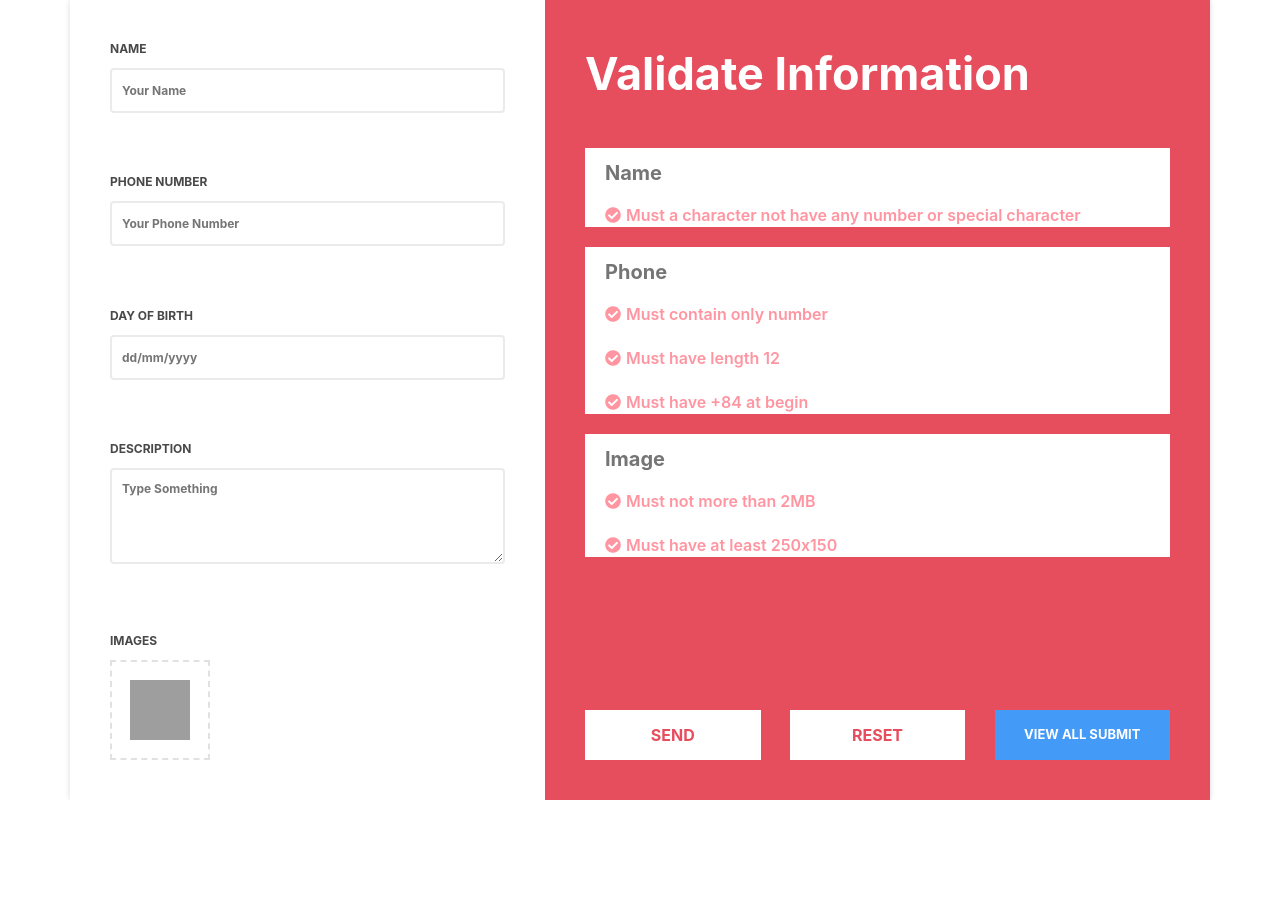
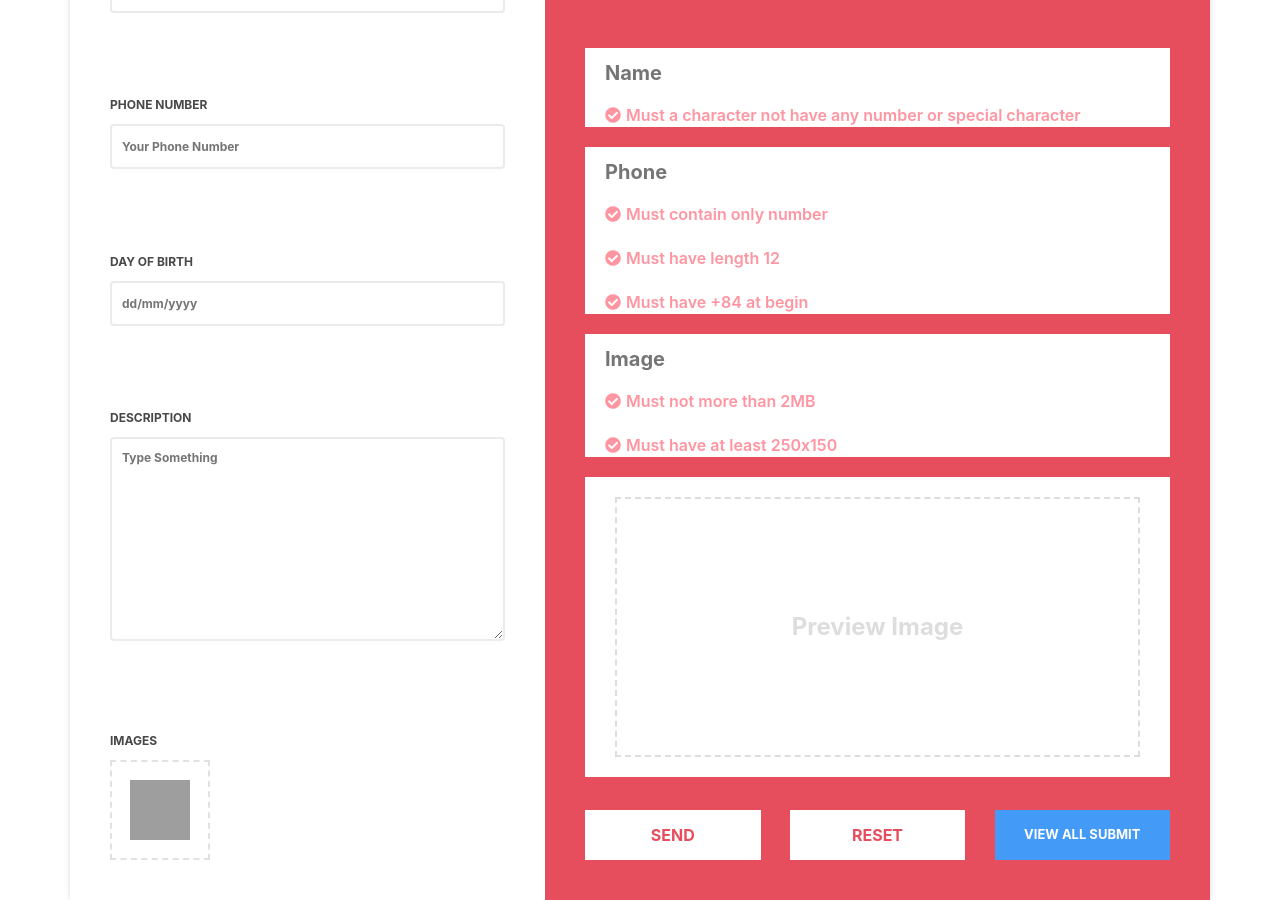
Before and after one commit to DaoHuyTuan/testtest, a React (Create React App) app: page / in a window 1280 px wide. Before the commit the page ends 800 px from the top, so only its background shows below. Built offline with nearby package versions, Linux system fonts and the light colour scheme; grey boxes are pictures that could not be loaded.

Commit message:
add preview image

```diff
--- a/src/App.css
+++ b/src/App.css
@@ -4,7 +4,7 @@
 }
 .main {
   width:1200px;
-  height:800px;
+  height:1000px;
   margin:auto;
   position: absolute;
   top:0px;
@@ -246,13 +246,24 @@
 .checkList-content {
   height: 100%;
 }
+.boxImage {
+  width: 100%;
+  height: 300px;
+  background-color:#ffffff;
+  display: flex;
+  padding:20px;
+}
 .previewImage {
+  width: calc(100% - 20px);
   height: 100%;
   border:2px solid #ddd;
   border-style: dashed;
   display: flex;
   justify-content: center;
   align-items: center;
+  background-color:#ffffff;
+  margin:0 auto;
+
 }
 .previewImageTXT {
   font-size: 24px;
--- a/src/containers/Main.jsx
+++ b/src/containers/Main.jsx
@@ -56,9 +56,6 @@ class Main extends React.Component {
     this.refDob.current.value = "";
     this.refFile.current.value = "";
   };
-  componentWillReceiveProps(newProps) {
-    console.log(newProps)
-  }
   render() {
     let txtPreview = this.state.txtPreviewImage;
     let previewImage;
@@ -68,9 +65,11 @@ class Main extends React.Component {
       previewImage = <img className="imagePreview" src={this.state.imagePreview} alt="" />;
     }
     let newProps = this.props;
-
-    console.log(this.props.isPass.fileState)
-    console.log(newProps)
+    if(this.state.imagePreview == "") {
+      previewImage = <span className="previewImageTXT" >Preview Image</span>
+    }else {
+      previewImage = <img className="imagePreview" src={this.state.imagePreview}></img>
+    }
     return (
       <div className="container main">
         <div className="rootMain">
@@ -128,7 +127,7 @@ class Main extends React.Component {
               <span className="headline">DESCRIPTION</span>
               <textarea
                 ref={this.refDes}
-                rows="4"
+                rows="10"
                 cols="100"
                 required
                 className="textArea"
@@ -218,6 +217,11 @@ class Main extends React.Component {
 
                   </div>
                 </div>
+                <div className="boxImage">
+                    <div className="previewImage">
+                          {previewImage}
+                    </div>
+                </div>
               </div>
               <div className="btnGroup">
                 <button
```
